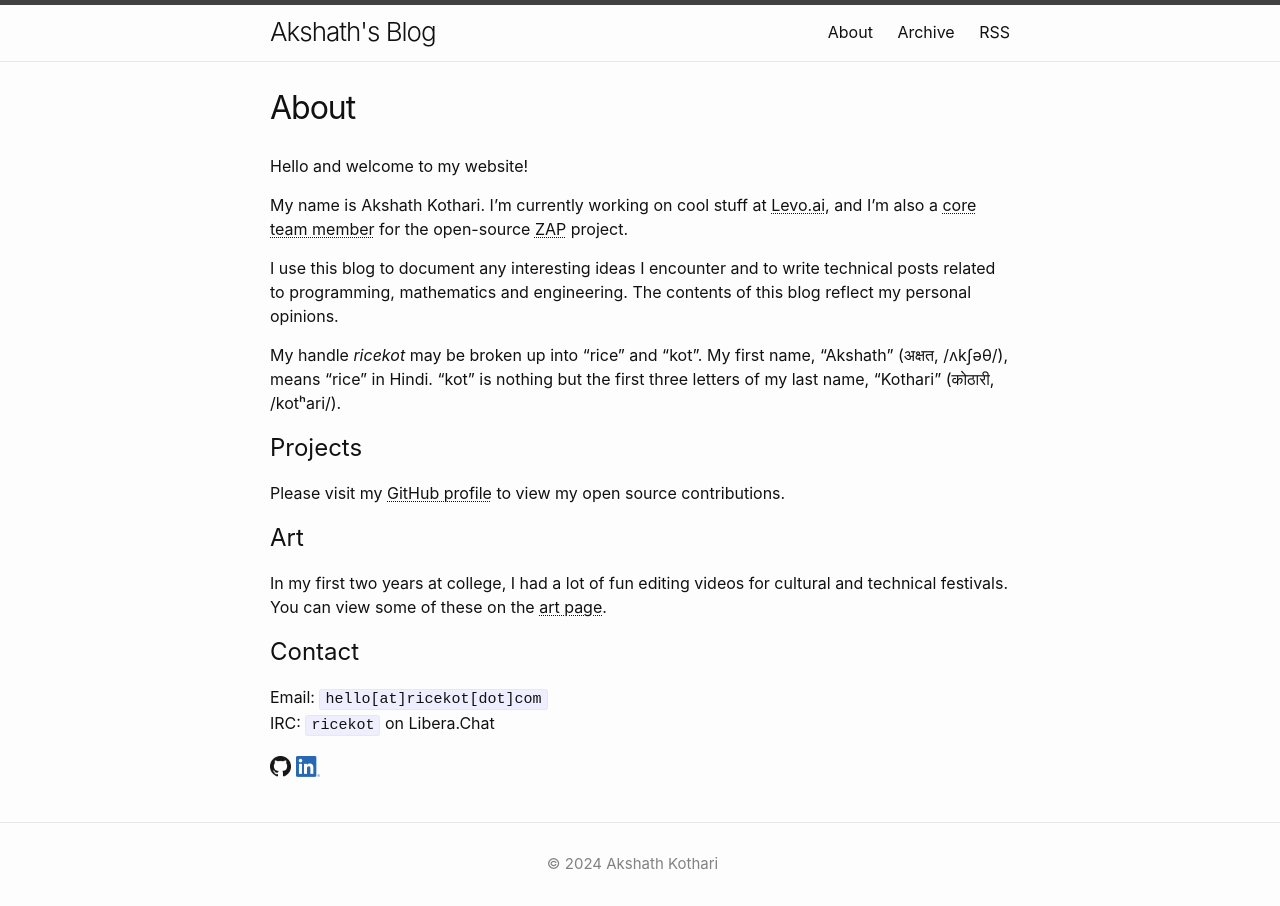
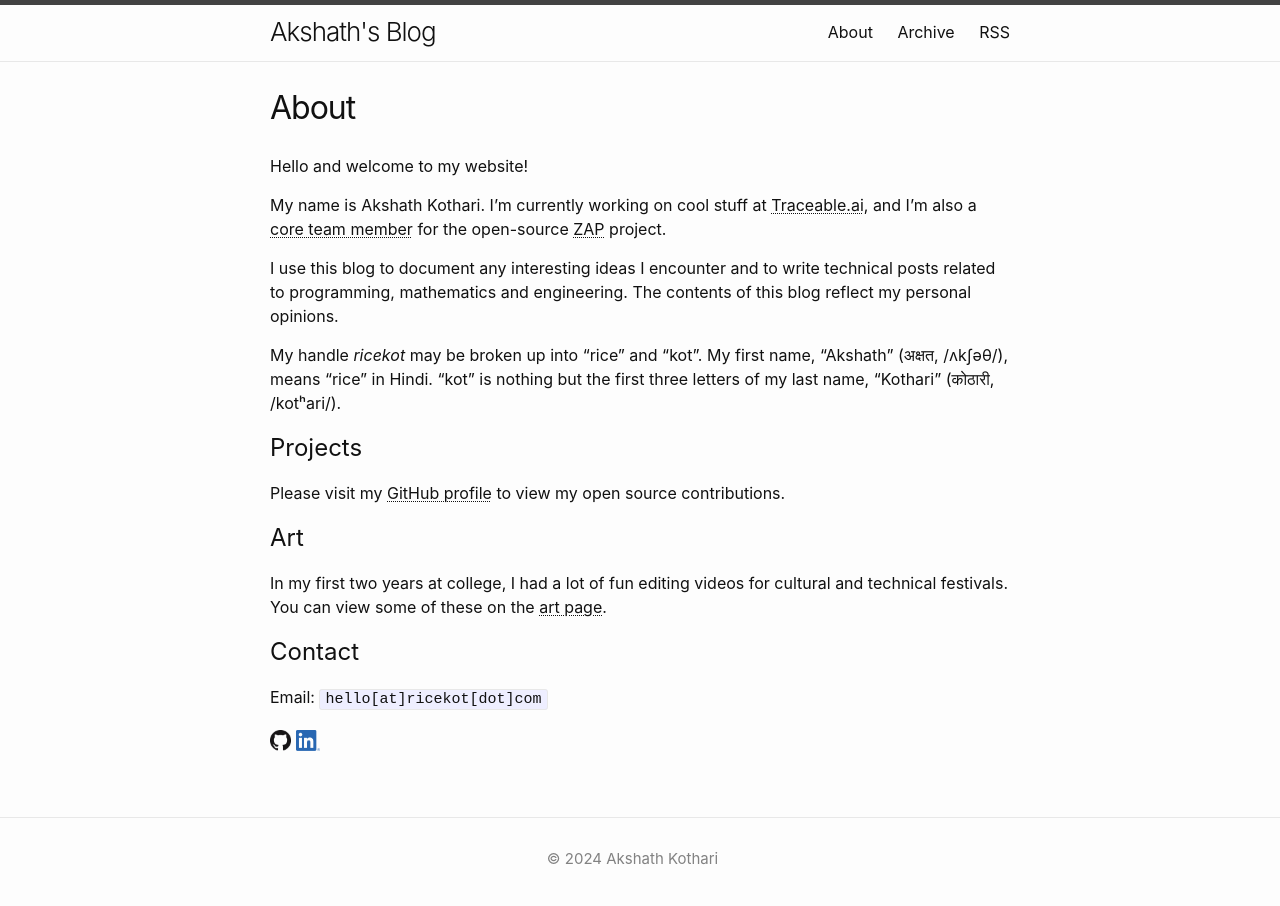
Before and after one commit to ricekot/ricekot.github.io, a Jekyll site: the page built from pages/about.md, in a window 1280 px wide. Built offline with Jekyll 4.4.1, drawn with Linux system fonts in a browser that asks for light colours.

Commit message:
Update About page
Signed-off-by: ricekot <git@ricekot.com>

```diff
--- a/pages/about.md
+++ b/pages/about.md
@@ -7,7 +7,7 @@
 Hello and welcome to my website!
 
 My name is Akshath Kothari.
-I'm currently working on cool stuff at [Levo.ai](https://levo.ai), and I'm also a [core team member](https://www.zaproxy.org/docs/team/ricekot/) for the open-source [ZAP](https://zaproxy.org) project.
+I'm currently working on cool stuff at [Traceable.ai](https://traceable.ai), and I'm also a [core team member](https://www.zaproxy.org/docs/team/ricekot/) for the open-source [ZAP](https://zaproxy.org) project.
 
 I use this blog to document any interesting ideas I encounter and to write technical posts related to programming, mathematics and engineering. The contents of this blog reflect my personal opinions.
 
@@ -26,7 +26,6 @@
 ## Contact
 
 Email: `hello[at]ricekot[dot]com`
-IRC: `ricekot` on Libera.Chat
 
 <a href="https://github.com/ricekot"><img src="/assets/images/GitHub-Mark-32px.png" height=21px /></a>
 <a href="https://www.linkedin.com/in/ricekot/"><img src="/assets/images/LI-In-Bug.png" height=21px /></a>
```
